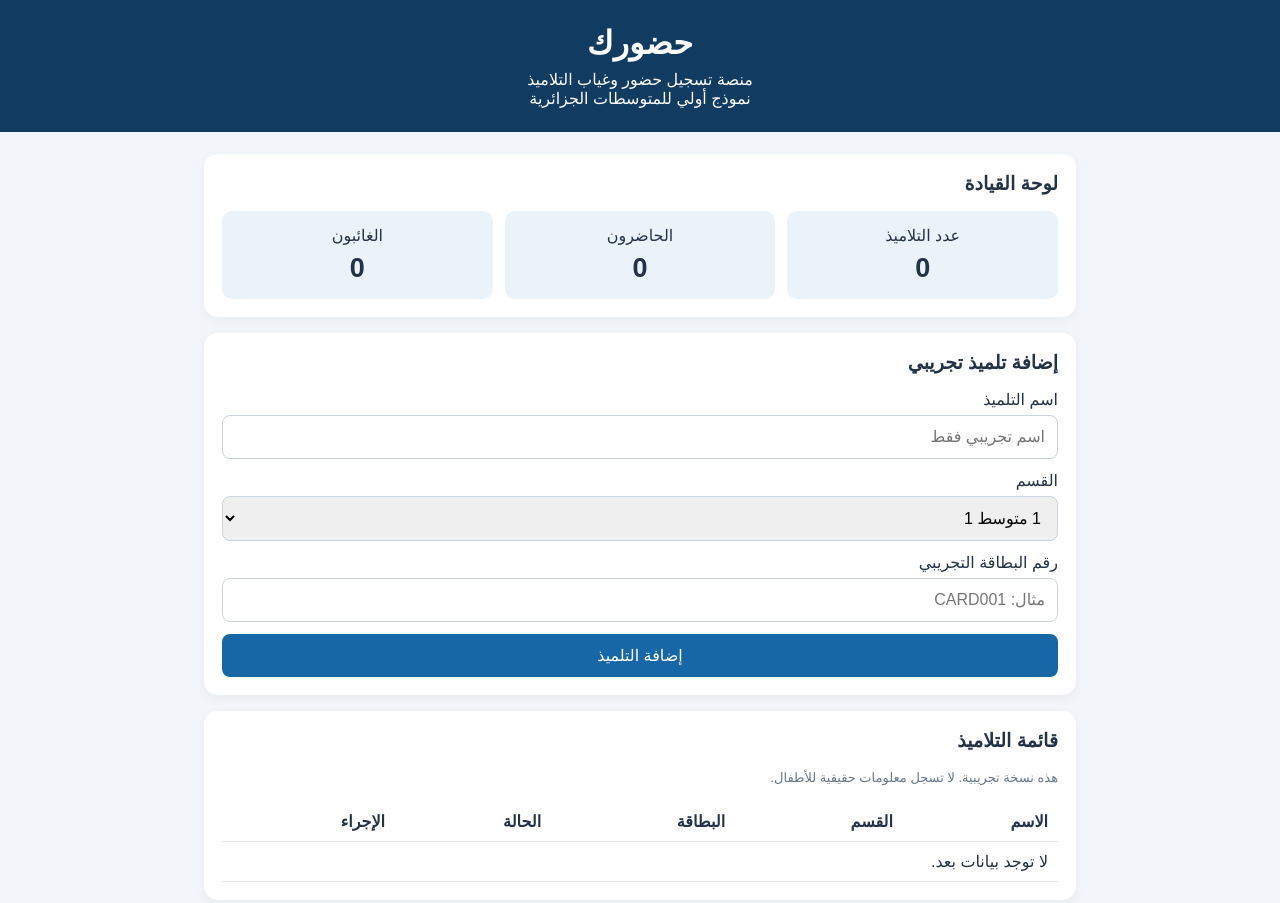
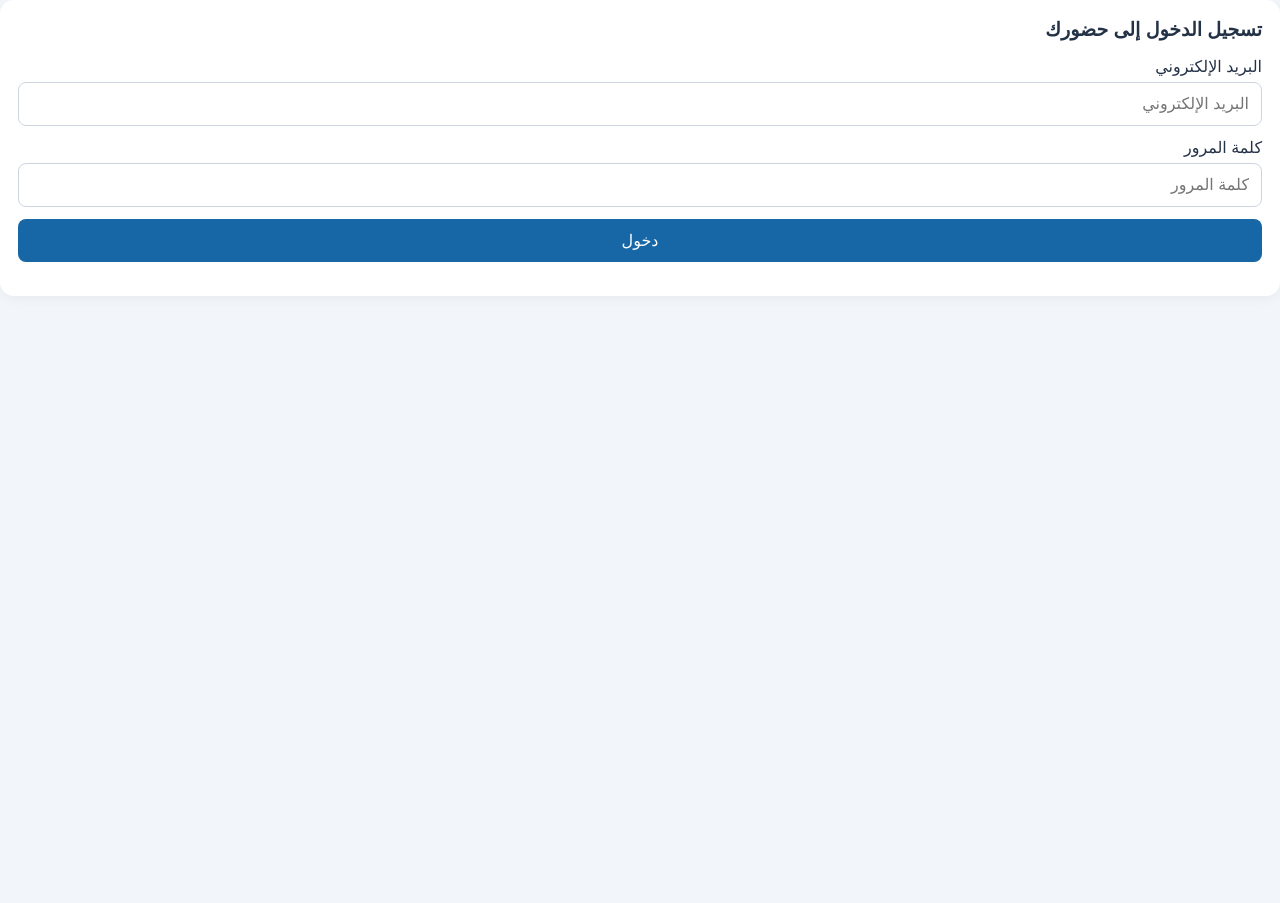
Before and after one commit to chaf7575/hodourak, a plain HTML site: page index.html in a window 1280 px wide. Shown: the top 903 px of the page. After the commit the page ends 800 px from the top, so only its background shows below. Drawn offline with nearby package versions, Linux system fonts and the light colour scheme.

Commit message:
Update index.html

```diff
--- a/index.html
+++ b/index.html
@@ -31,8 +31,21 @@ footer{text-align:center;padding:20px;color:#64748b}
 <script src="https://cdn.jsdelivr.net/npm/@supabase/supabase-js@2"></script>
 
 </head>
+
 <body>
+<div id="loginBox" class="card">
+  <h2>تسجيل الدخول إلى حضورك</h2>
+  <label for="email">البريد الإلكتروني</label>
+  <input id="email" type="email" required placeholder="البريد الإلكتروني">
+  <label for="password">كلمة المرور</label>
+  <input id="password" type="password" required placeholder="كلمة المرور">
+  <button id="loginBtn" type="button">دخول</button>
+  <p id="loginMessage"></p>
+</div>
+
+<div id="appContent" hidden>
 <header>
+
 <h1>حضورك</h1>
 <div>منصة تسجيل حضور وغياب التلاميذ</div>
 <div>نموذج أولي للمتوسطات الجزائرية</div>
@@ -90,7 +103,7 @@ footer{text-align:center;padding:20px;color:#64748b}
 
 const students = [];
 const SUPABASE_URL = "https://xnlrabzezefdzgzgiaqs.supabase.co";
-const SUPABASE_KEY = "ضع_المفتاح_العام_هنا";
+const SUPABASE_KEY = "sb_publishable_RjLsGnLvQObZUbFm8rm2mQ_OElqFf5G";
 const supabaseClient = window.supabase.createClient(
   SUPABASE_URL,
   SUPABASE_KEY
```
